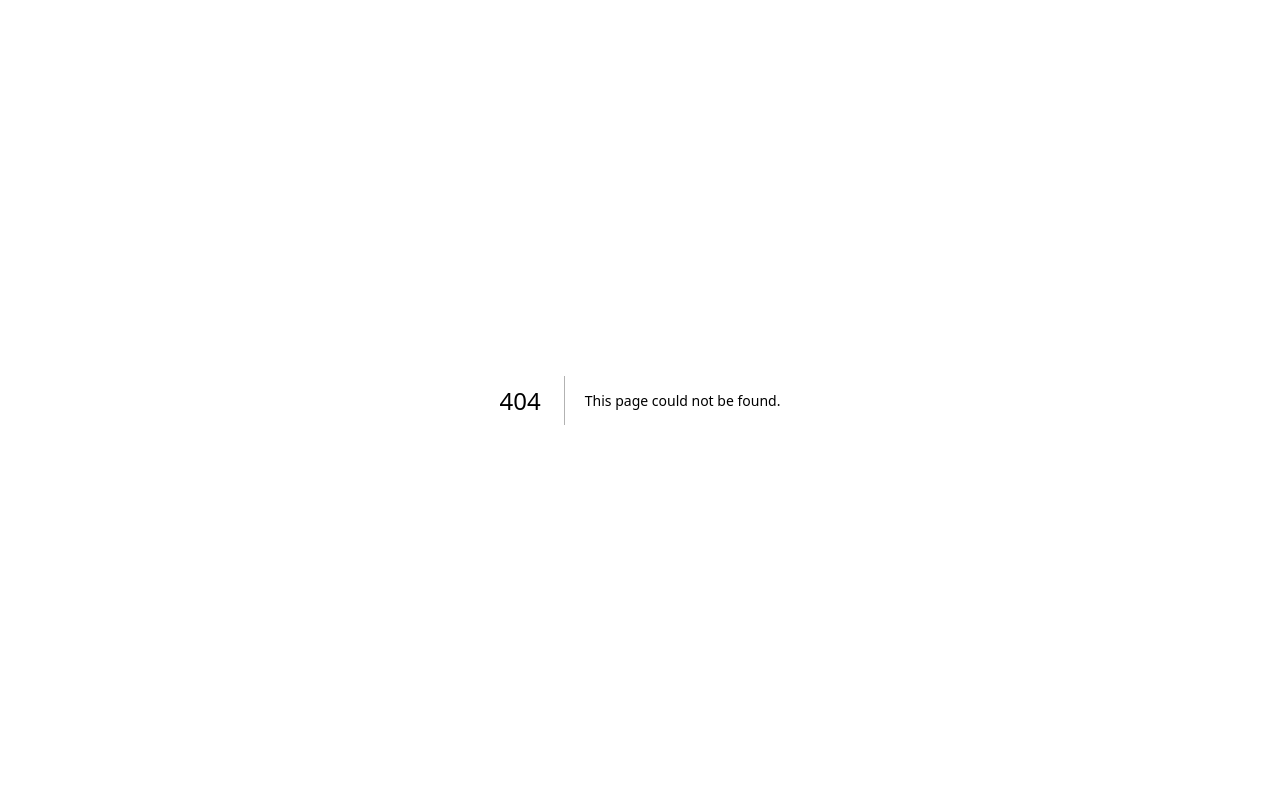
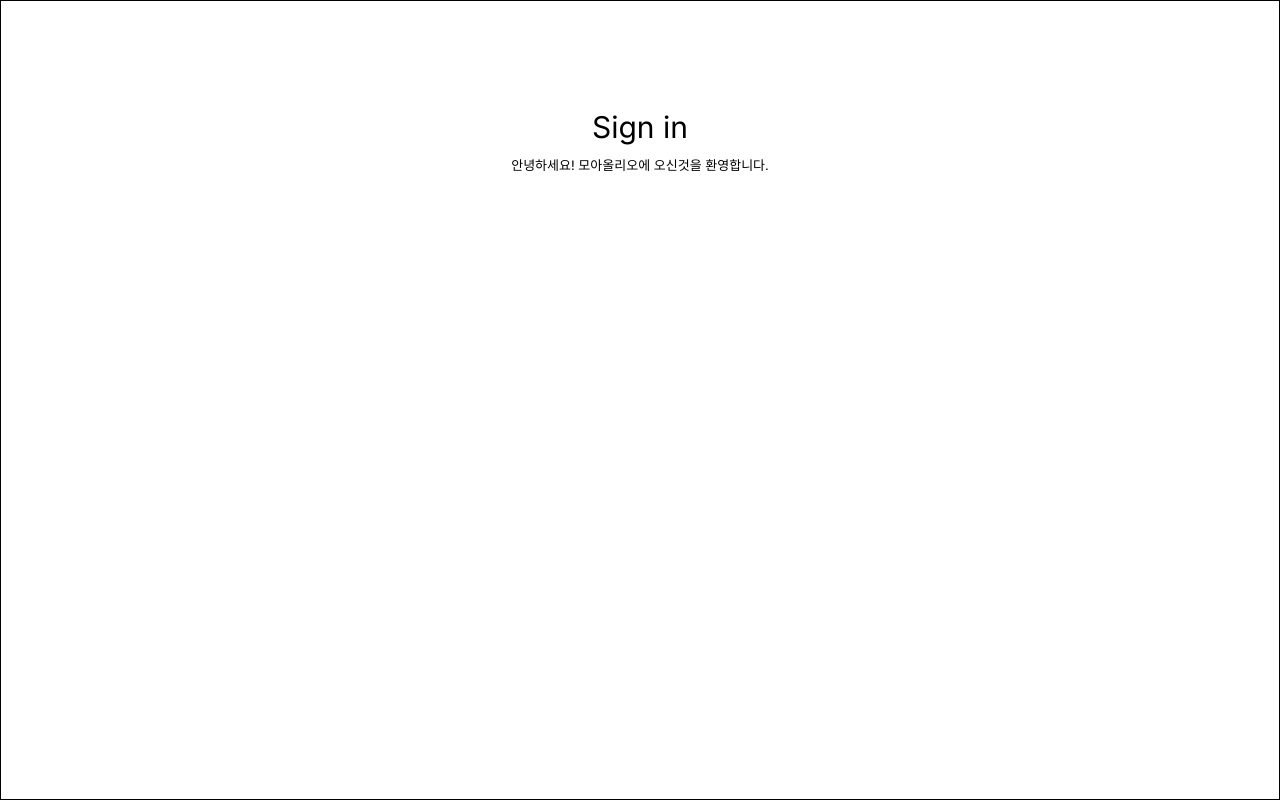
Before and after one commit to Moaolio/moaolio-fe, a Next.js app: page /login/signin in a window 1280 px wide. Before the commit this address had no page. Built offline with nearby package versions, Linux system fonts and the light colour scheme.

Commit message:
feat/초기 레이아웃 구성 및 스타일/#9

```diff
--- a/src/app/login/page.module.scss
+++ /dev/null
@@ -1,5 +0,0 @@
-.mainContainer {
-  background-color: aquamarine;
-  width: 100px;
-  height: 100px;
-}
--- /dev/null
+++ b/src/app/login/signin/page.module.scss
@@ -0,0 +1,54 @@
+.mainContainer {
+  width: 100%;
+  height: 100%;
+  border: 1px solid black;
+  display: flex;
+  justify-content: center;
+
+  .loginTitleBox {
+    width: 410px;
+    height: 62px;
+    display: flex;
+    flex-direction: column;
+    align-items: center;
+    margin-top: 108px;
+    .loginTitle {
+      width: 403px;
+      height: 36px;
+      font-size: 30px;
+      text-align: center;
+    }
+    .welcomeText {
+      width: 302px;
+      height: 16px;
+      font-size: 13px;
+      text-align: center;
+      white-space: nowrap;
+      margin-top: 10px;
+    }
+  }
+  .inputContainer {
+    .googleSignInButton {
+    }
+    .underline {
+    }
+    .loginInput {
+    }
+    .passwordInput {
+    }
+    .checkContainer {
+      .checkBox {
+      }
+      .forgotPassword {
+      }
+    }
+    .signIn {
+    }
+    .signUpBox {
+      .signUpText {
+      }
+      .signUp {
+      }
+    }
+  }
+}
--- /dev/null
+++ b/src/app/login/signin/page.tsx
@@ -0,0 +1,34 @@
+'use client'
+import React from 'react'
+import styles from '@/app/login/signin/page.module.scss'
+const Page = () => {
+  return (
+    <>
+      <div className={styles.mainContainer}>
+        <div className={styles.loginTitleBox}>
+          <div className={styles.loginTitle}>Sign in</div>
+          <div className={styles.welcomeText}>
+            안녕하세요! 모아올리오에 오신것을 환영합니다.
+          </div>
+        </div>
+        <div className={styles.inputContainer}>
+          <div className={styles.googleSignInButton}></div>
+          <div className={styles.underline}></div>
+          <div className={styles.loginInput}></div>
+          <div className={styles.passwordInput}></div>
+          <div className={styles.checkContainer}>
+            <div className={styles.checkBox}></div>
+            <div className={styles.forgotPassword}></div>
+          </div>
+          <div className={styles.signIn}></div>
+          <div className={styles.signUpBox}>
+            <div className={styles.signUpText}></div>
+            <div className={styles.signUp}></div>
+          </div>
+        </div>
+      </div>
+    </>
+  )
+}
+
+export default Page
--- a/src/app/portfoliodetail/page.tsx
+++ b/src/app/portfoliodetail/page.tsx
@@ -1,8 +1,8 @@
 'use client'
 import React from 'react'
-import styles from '@/app/portfolioDetail/page.module.scss'
+import styles from '@/app/portfoliodetail/page.module.scss'
 import PortfolioComment from '@/app/components/portfolioComment/PortfolioComment'
-import { FormProvider, SubmitHandler, useForm } from 'react-hook-form'
+import { FormProvider, useForm } from 'react-hook-form'
 import TextInput from '@/app/components/TextInput'
 
 interface FormValues {
```
Also changed, not shown: src/app/login/page.tsx (deleted, +0 -7 lines).
